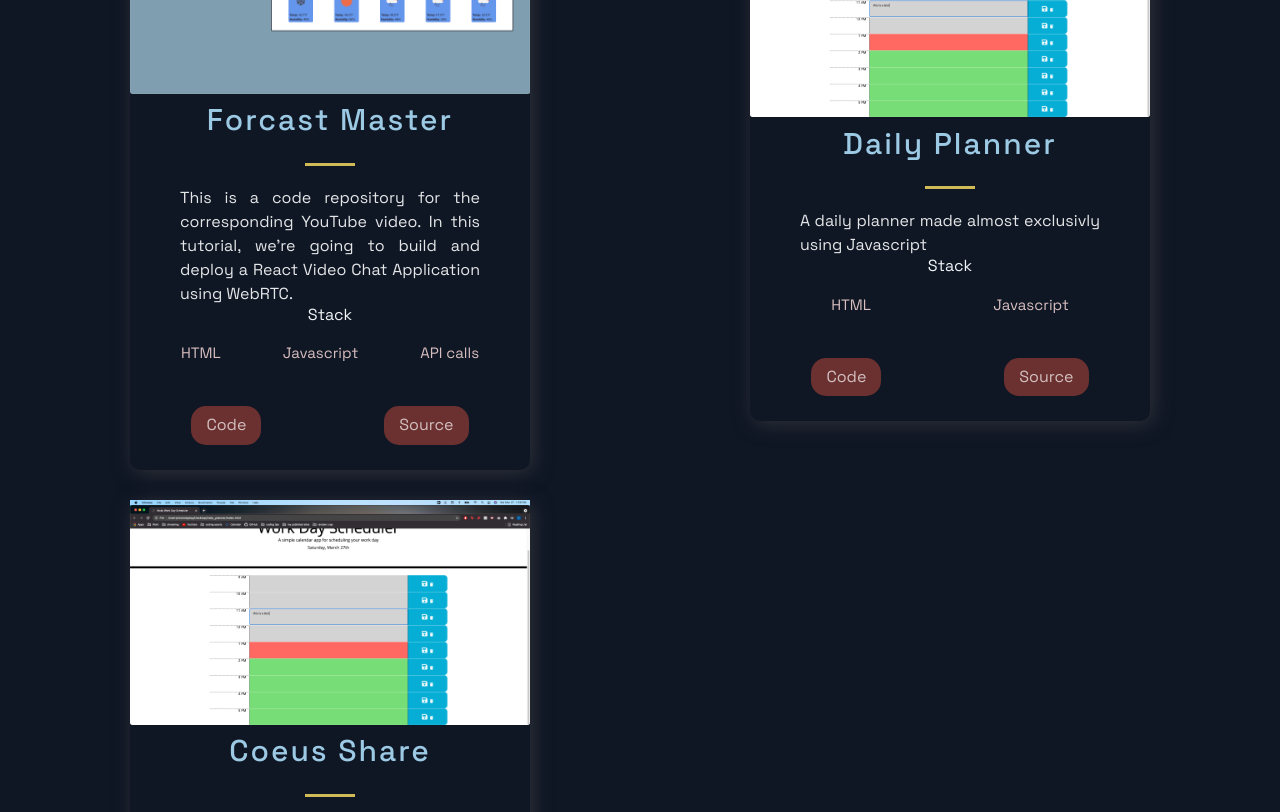
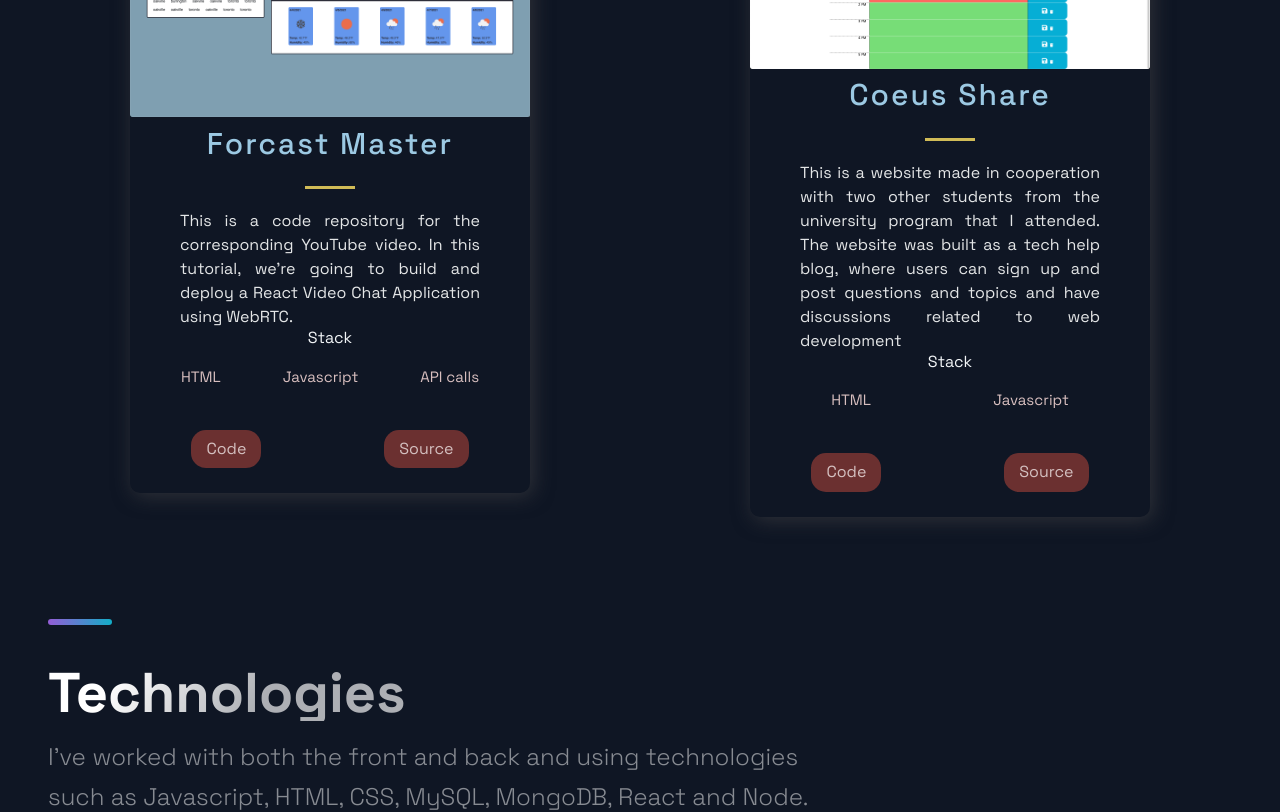
Before and after one commit to buckxx1/portfolio_website, a Next.js app: page / in a window 1280 px wide. Shown: the part 1820-2632 px from the top of the page. Built offline with nearby package versions, Linux system fonts and the light colour scheme.

Commit message:
removed a projevt i do think is a good reprisentation of my skills

```diff
--- a/src/constants/constants.js
+++ b/src/constants/constants.js
@@ -25,15 +25,6 @@ export const projects = [
     source: 'https://github.com/buckxx1/Forcast_master',
     visit: 'https://buckxx1.github.io/Forcast_master/',
     id: 2,
-  },
-  {
-    title: 'Daily Planner',
-    description: "A daily planner made almost exclusivly using Javascript",
-    image: '/images/dailyplanner.png',
-    tags: ['HTML', 'Javascript'],
-    source: 'https://github.com/buckxx1/Daily_planner',
-    visit: 'https://buckxx1.github.io/Daily_planner/',
-    id: 3,
   },
   {
     title: 'Coeus Share',
```
